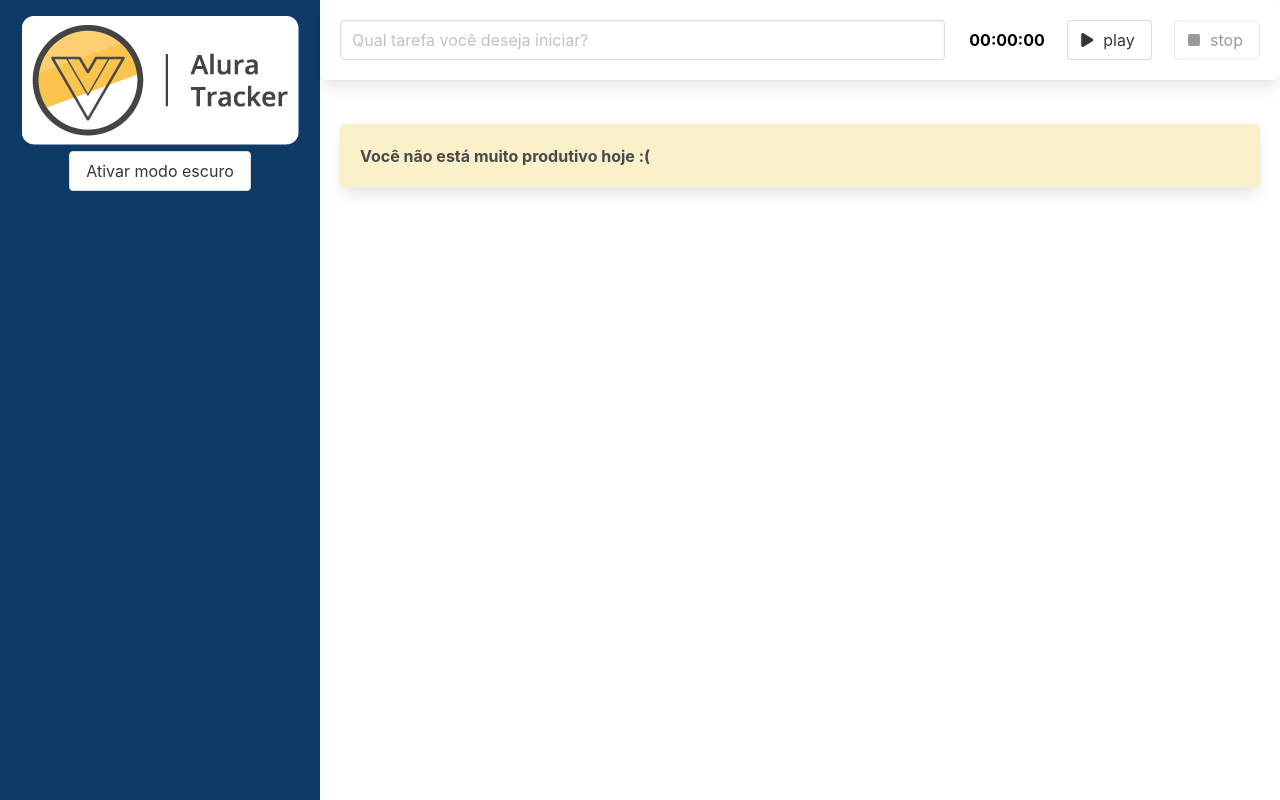
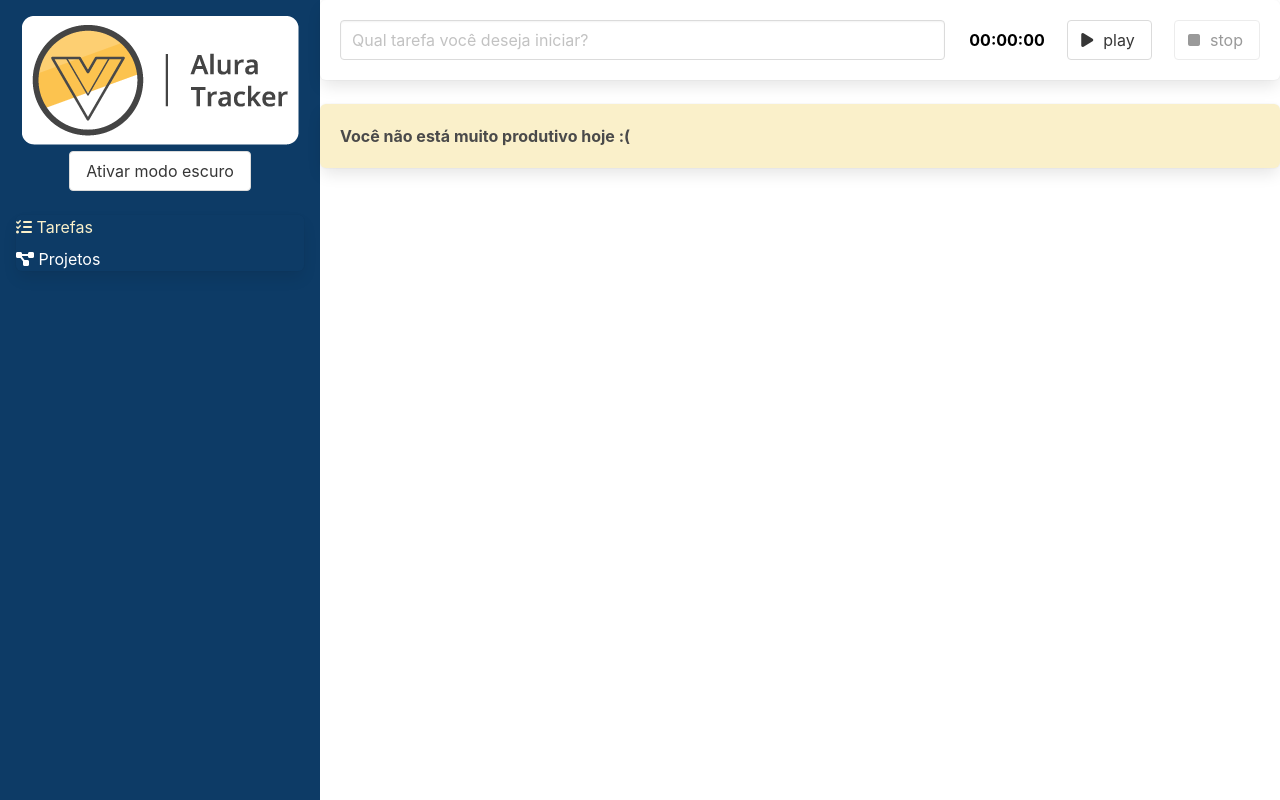
Before and after one commit to edmarques11/Vue-3-Alura, a Vue app: page /#/ in a window 1280 px wide. Built offline with nearby package versions, Linux system fonts and the light colour scheme.

Commit message:
feat: add page projetos

```diff
--- a/package.json
+++ b/package.json
@@ -9,7 +9,8 @@
   },
   "dependencies": {
     "core-js": "^3.8.3",
-    "vue": "^3.2.13"
+    "vue": "^3.2.13",
+    "vue-router": "^4.1.6"
   },
   "devDependencies": {
     "@fortawesome/fontawesome-free": "^6.2.0",
--- a/src/App.vue
+++ b/src/App.vue
@@ -2,16 +2,7 @@
     <main class="columns is-gapless is-multiline" :class="{ 'modo-escuro': modoEscuroAtivo }">
         <div class="column is-one-quarter"><BarraLateral @aoTemaAlterado="trocarTema" /></div>
         <div class="column is-three-quarter conteudo">
-            <Formulario @aoSalvarTarefa="salvarTarefa" />
-            <div class="lista">
-                <Tarefa
-                    v-for="(tarefa, index) in tarefas"
-                    :key="index"
-                    v-bind="{ tarefa }"
-                />
-
-                <Box v-if="listaEstaVazia"> Você não está muito produtivo hoje :( </Box>
-            </div>
+            <router-view />
         </div>
     </main>
 </template>
@@ -19,33 +10,19 @@
 <script lang="ts">
 import { defineComponent } from "vue";
 import BarraLateral from "./components/BarraLateral.vue";
-import Formulario from "./components/Formulario.vue";
-import Tarefa from "./components/Tarefa.vue";
-import ITarefa from "./interfaces/ITarefa";
-import Box from "./components/Box.vue";
 
 export default defineComponent({
     name: "App",
 
-    components: { BarraLateral, Formulario, Tarefa, Box },
+    components: { BarraLateral },
 
     data() {
         return {
-            tarefas: [] as ITarefa[],
             modoEscuroAtivo: false
         };
     },
 
-    computed: {
-        listaEstaVazia(): boolean {
-            return this.tarefas.length === 0
-        }
-    },
-
     methods: {
-        salvarTarefa(tarefa: ITarefa): void {
-            this.tarefas.push(tarefa);
-        },
         trocarTema(modoEscuroAtivo: boolean): void {
             this.modoEscuroAtivo = modoEscuroAtivo
         }
--- a/src/components/BarraLateral.vue
+++ b/src/components/BarraLateral.vue
@@ -4,6 +4,21 @@
         <button class="button" @click="alterarTema">
             {{ textoBotao }}
         </button>
+        <nav class="panel mt-5">
+            <ul class="has-text-left">
+                <li>
+                    <router-link to="/" class="link"
+                        ><i class="fas fa-tasks" /> Tarefas</router-link
+                    >
+                </li>
+                <li>
+                    <router-link to="/projetos" class="link"
+                        ><i class="fas fa-project-diagram" />
+                        Projetos</router-link
+                    >
+                </li>
+            </ul>
+        </nav>
     </header>
 </template>
 
@@ -13,26 +28,28 @@
 export default defineComponent({
     name: "BarraLateral",
 
-    emits: ['aoTemaAlterado'],
+    emits: ["aoTemaAlterado"],
 
     data() {
         return {
-            modoEscuroAtivo: false
-        }
+            modoEscuroAtivo: false,
+        };
     },
 
     computed: {
         textoBotao(): string {
-            return this.modoEscuroAtivo ? 'Desativar modo escuro' : 'Ativar modo escuro'
-        }
+            return this.modoEscuroAtivo
+                ? "Desativar modo escuro"
+                : "Ativar modo escuro";
+        },
     },
 
     methods: {
         alterarTema(): void {
-            this.modoEscuroAtivo = !this.modoEscuroAtivo
-            this.$emit('aoTemaAlterado', this.modoEscuroAtivo)
-        }
-    }
+            this.modoEscuroAtivo = !this.modoEscuroAtivo;
+            this.$emit("aoTemaAlterado", this.modoEscuroAtivo);
+        },
+    },
 });
 </script>
 
@@ -51,4 +68,20 @@
         height: auto;
     }
 }
+
+.panel li {
+    margin: 8px 0;
+}
+
+.link {
+    color: #fff;
+}
+
+.link:hover {
+    color: #faf0ca;
+}
+
+.link.router-link-active {
+    color: #faf0ca;
+}
 </style>
--- /dev/null
+++ b/src/interfaces/IProjeto.ts
@@ -0,0 +1,4 @@
+export default interface IProjeto {
+    id: string;
+    nome: string;
+}
--- /dev/null
+++ b/src/router/index.ts
@@ -0,0 +1,21 @@
+import { createRouter, createWebHashHistory, RouteRecordRaw } from "vue-router";
+
+const routes: RouteRecordRaw[] = [
+    {
+        path: "/",
+        name: "Tarefas",
+        component: () => import("../views/Tarefas.vue"),
+    },
+    {
+        path: "/projetos",
+        name: "Projetos",
+        component: () => import("../views/Projetos.vue"),
+    },
+];
+
+const router = createRouter({
+    history: createWebHashHistory(),
+    routes,
+});
+
+export default router;
--- /dev/null
+++ b/src/views/Projetos.vue
@@ -0,0 +1,69 @@
+<template>
+    <section class="projetos">
+        <h1 class="title">Projetos</h1>
+        <form @submit.prevent="salvar">
+            <div class="field">
+                <label for="nomeDoProjeto" class="label">
+                    Nome do Projeto
+                </label>
+                <input
+                    v-model="nomeDoProjeto"
+                    type="text"
+                    class="input"
+                    id="nomeDoProjeto"
+                />
+            </div>
+            <div class="field">
+                <button class="button" type="submit">Salvar</button>
+            </div>
+        </form>
+        <table class="table is-fullwidth">
+            <thead>
+                <tr>
+                    <th>ID</th>
+                    <th>Nome</th>
+                </tr>
+            </thead>
+            <tbody>
+                <tr v-for="projeto in projetos" :key="projeto.id">
+                    <td>{{ projeto.id }}</td>
+                    <td>{{ projeto.nome }}</td>
+                </tr>
+            </tbody>
+        </table>
+    </section>
+</template>
+
+<script lang="ts">
+import IProjeto from "@/interfaces/IProjeto";
+import { defineComponent } from "vue";
+
+export default defineComponent({
+    name: "ProjetosVue",
+
+    data() {
+        return {
+            nomeDoProjeto: "",
+            projetos: [] as IProjeto[],
+        };
+    },
+
+    methods: {
+        salvar(): void {
+            const projeto: IProjeto = {
+                nome: this.nomeDoProjeto,
+                id: new Date().toISOString(),
+            };
+
+            this.projetos.push(projeto);
+            this.nomeDoProjeto = "";
+        },
+    },
+});
+</script>
+
+<style scoped>
+.projetos {
+    padding: 1.25rem;
+}
+</style>
--- /dev/null
+++ b/src/views/Tarefas.vue
@@ -0,0 +1,44 @@
+<template>
+    <Formulario @aoSalvarTarefa="salvarTarefa" />
+    <div class="lista">
+        <Tarefa
+            v-for="(tarefa, index) in tarefas"
+            :key="index"
+            v-bind="{ tarefa }"
+        />
+
+        <Box v-if="listaEstaVazia"> Você não está muito produtivo hoje :( </Box>
+    </div>
+</template>
+
+<script lang="ts">
+import { defineComponent } from "vue";
+import Formulario from "../components/Formulario.vue";
+import Tarefa from "../components/Tarefa.vue";
+import ITarefa from "../interfaces/ITarefa";
+import Box from "../components/Box.vue";
+
+export default defineComponent({
+    name: "App",
+
+    components: { Formulario, Tarefa, Box },
+
+    data() {
+        return {
+            tarefas: [] as ITarefa[],
+        };
+    },
+
+    computed: {
+        listaEstaVazia(): boolean {
+            return this.tarefas.length === 0;
+        },
+    },
+
+    methods: {
+        salvarTarefa(tarefa: ITarefa): void {
+            this.tarefas.push(tarefa);
+        },
+    },
+});
+</script>
```
Also changed, not shown: src/main.ts (+5 -4 lines), 1 other file (tests, documents, lock files or other folders).
